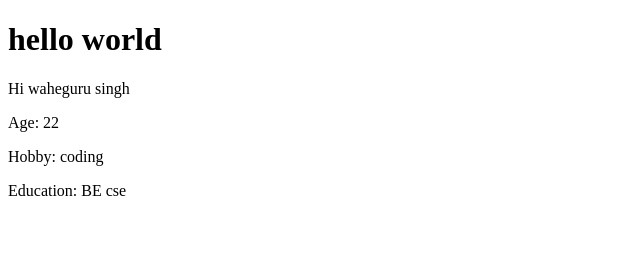
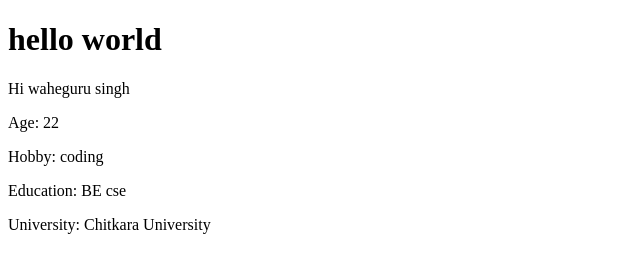
Before and after one commit to wahe7/action-repo, a plain HTML site: page index.html in a window 1280 px wide. Shown: the whole page, without its empty margins (0-640 px from the left). Drawn offline with Linux system fonts and the light colour scheme.

Commit message:
adding unversity

```diff
--- a/index.html
+++ b/index.html
@@ -11,5 +11,6 @@
   <p>Age: 22</p>
   <p>Hobby: coding</p>
   <p>Education: BE cse</p>
+  <p>University: Chitkara University</p>
 </body>
 </html>
```
